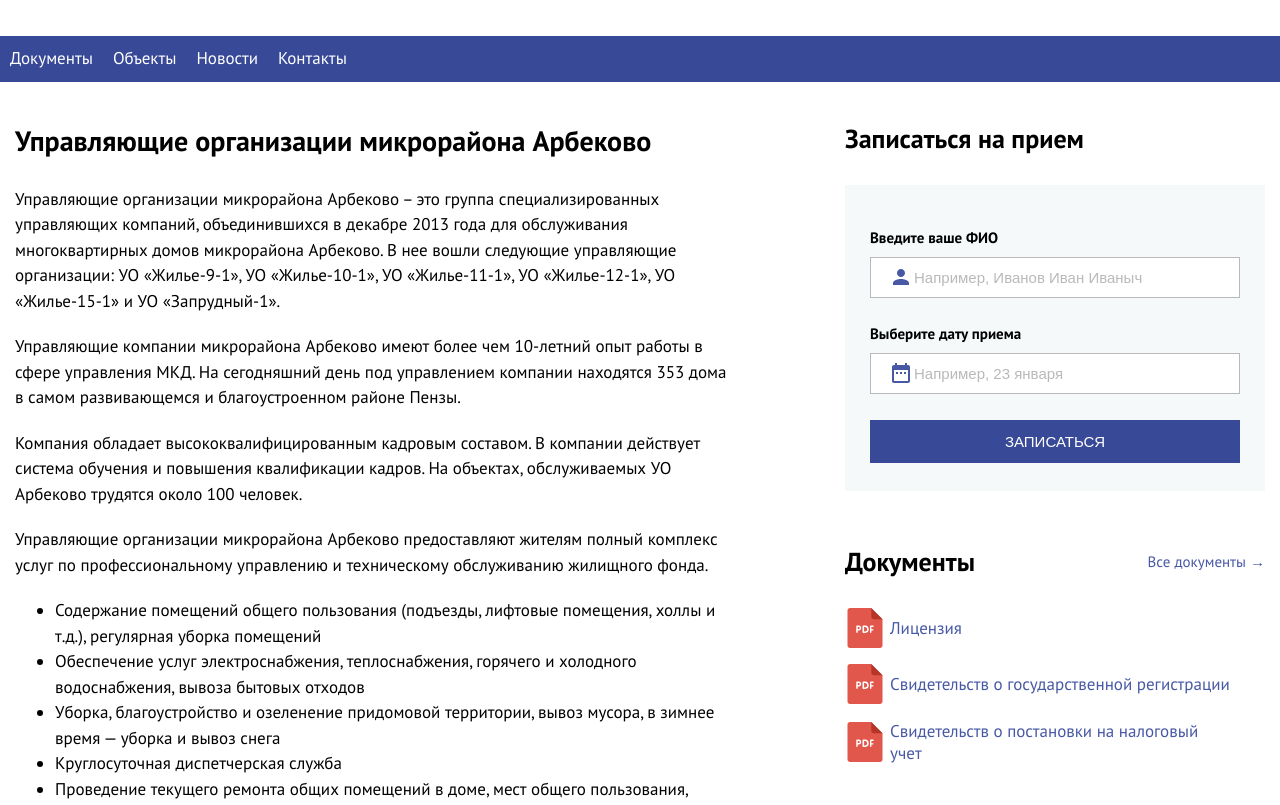
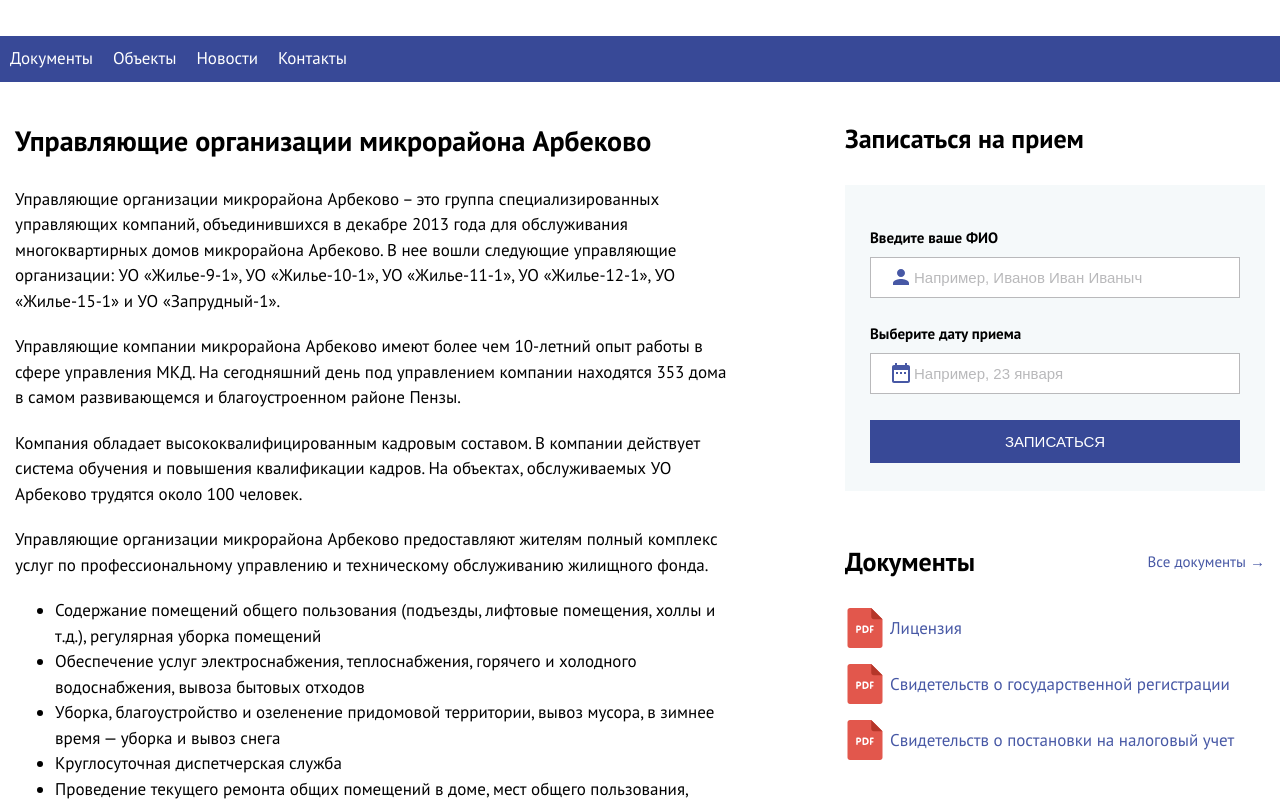
Before and after one commit to bazhanoff/picciom, a website: page index.html in a window 1280 px wide. Shown: the part 141-946 px from the top of the page. Drawn offline with Linux system fonts and the light colour scheme.

Commit message:
Изменения блока документов для корректного отображенияна Android 4.1

```diff
--- a/css/blocks/document.less
+++ b/css/blocks/document.less
@@ -1,6 +1,5 @@
 .document{
     margin-bottom: 1.6rem;
-    margin-right: 3.4rem;
 }
 
 .document__link{
```
Also changed, not shown: css/style.css.
